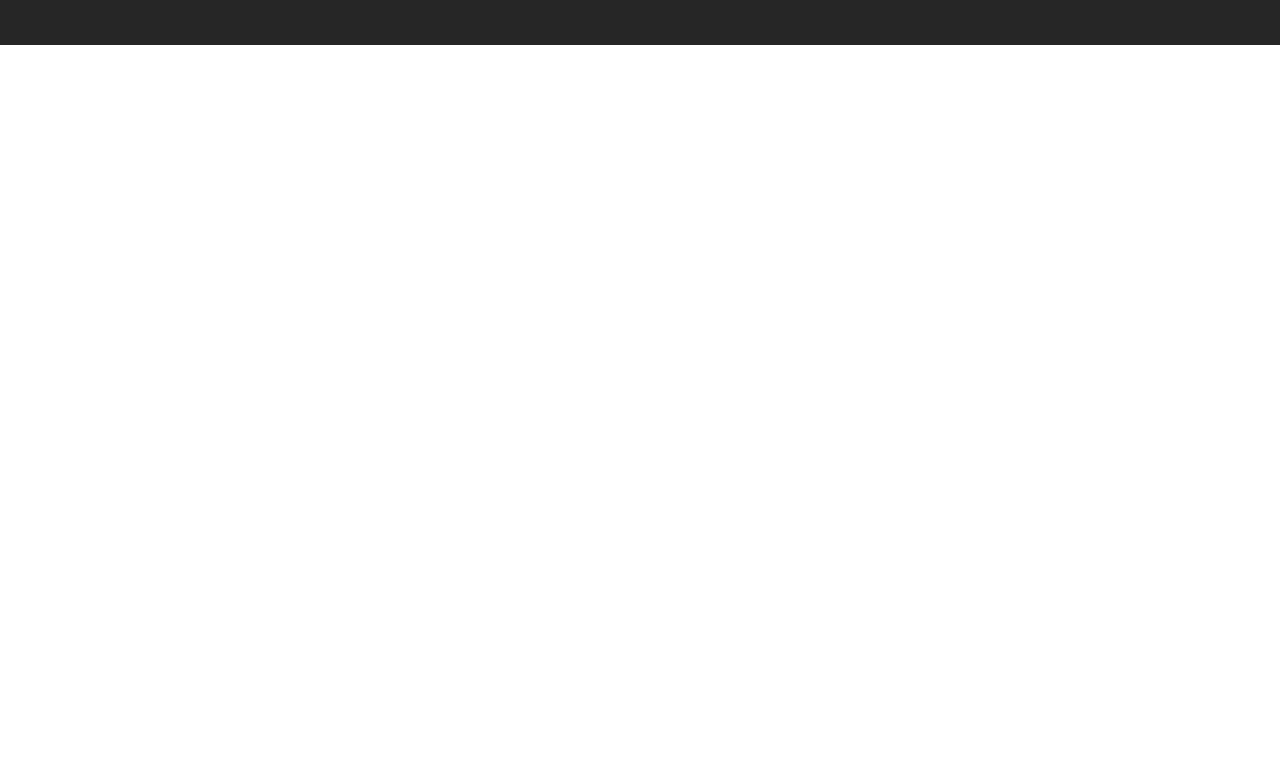
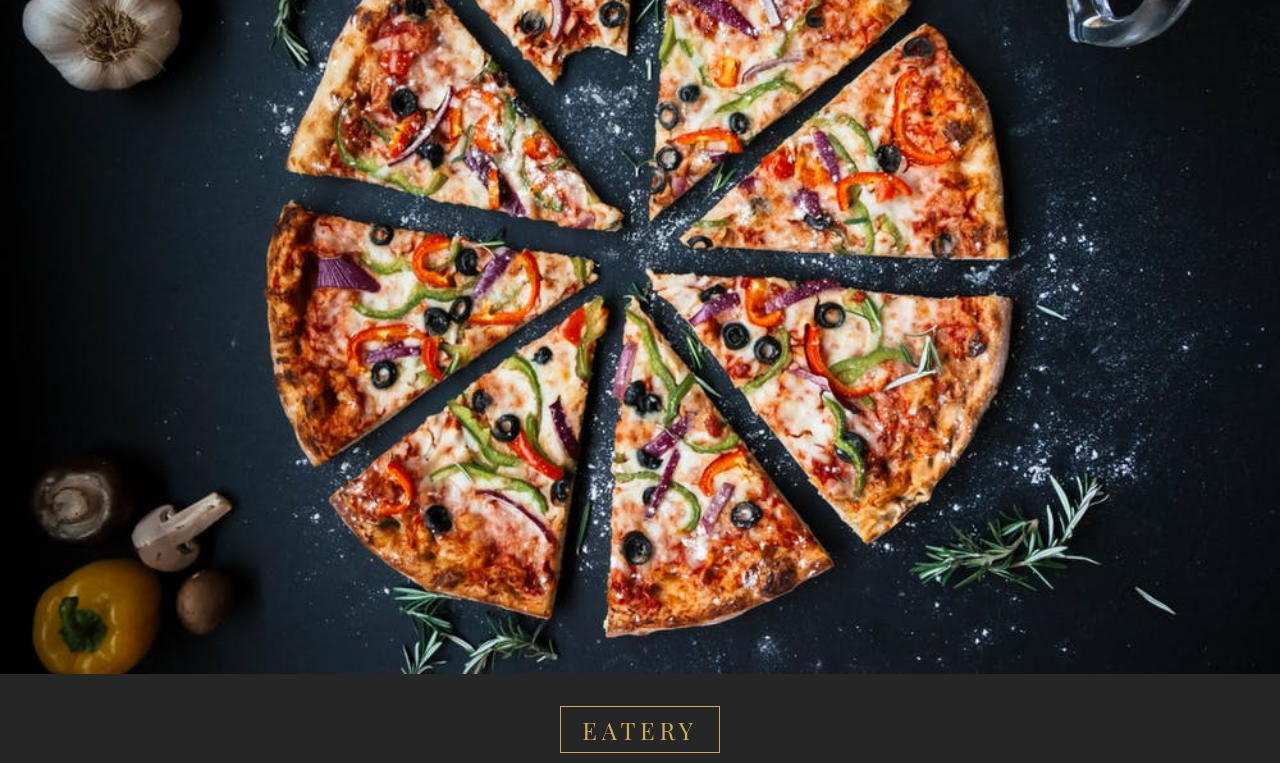
Before and after one commit to DundarKoray/Gatsby__Contentful__Bootstrap__Project__Restaurant, a Gatsby site: page / in a window 1280 px wide. Shown: the part 1409-2172 px from the top of the page. Before the commit the page ends 1454 px from the top, so only its background shows below. Built offline with nearby package versions, Linux system fonts and the light colour scheme; Gatsby itself is replaced by a stand-in of ours.

Commit message:
created Gallery component

```diff
--- a/package.json
+++ b/package.json
@@ -5,6 +5,7 @@
   "version": "0.1.0",
   "author": "Kyle Mathews <mathews.kyle@gmail.com>",
   "dependencies": {
+    "fs": "0.0.1-security",
     "gatsby": "^2.13.73",
     "gatsby-image": "^2.2.10",
     "gatsby-plugin-manifest": "^2.2.6",
--- /dev/null
+++ b/src/components/HomePageComponents/Gallery.js
@@ -0,0 +1,31 @@
+import React from 'react';
+import { StaticQuery, graphql } from 'gatsby'
+import Img from 'gatsby-image'
+import './gallery.css'
+
+
+const Gallery = () => {
+    return (
+        <StaticQuery
+          query={graphql`
+          {
+            img1: file(relativePath:{eq:"homeGallery/img-1.jpeg"}) {
+
+               childImageSharp {
+                 fluid(maxWidth: 500) {
+                  ...GatsbyImageSharpFluid_tracedSVG
+                 }
+               }
+             }
+           }
+          `}
+          render={data => <Img fluid={data.img1.childImageSharp.fluid}/>}
+        />
+    );
+
+
+};
+
+
+
+export default Gallery;
--- a/src/pages/index.js
+++ b/src/pages/index.js
@@ -6,6 +6,7 @@
 import Banner from "../components/globals/banner/Banner"
 import { BannerButton } from "../components/globals/button/Button";
 import QuickInfo from "../components/HomePageComponents/QuickInfo";
+import Gallery from "../components/HomePageComponents/Gallery"
 
 const IndexPage = () => (
   <Layout>
@@ -17,7 +18,8 @@
         </BannerButton>
       </Banner>
     </HomeHeader>
-    <QuickInfo/>
+    <QuickInfo />
+    <Gallery />
   </Layout>
 )
 
```
Also changed, not shown: src/components/HomePageComponents/gallery.css (added), 1 other file.
